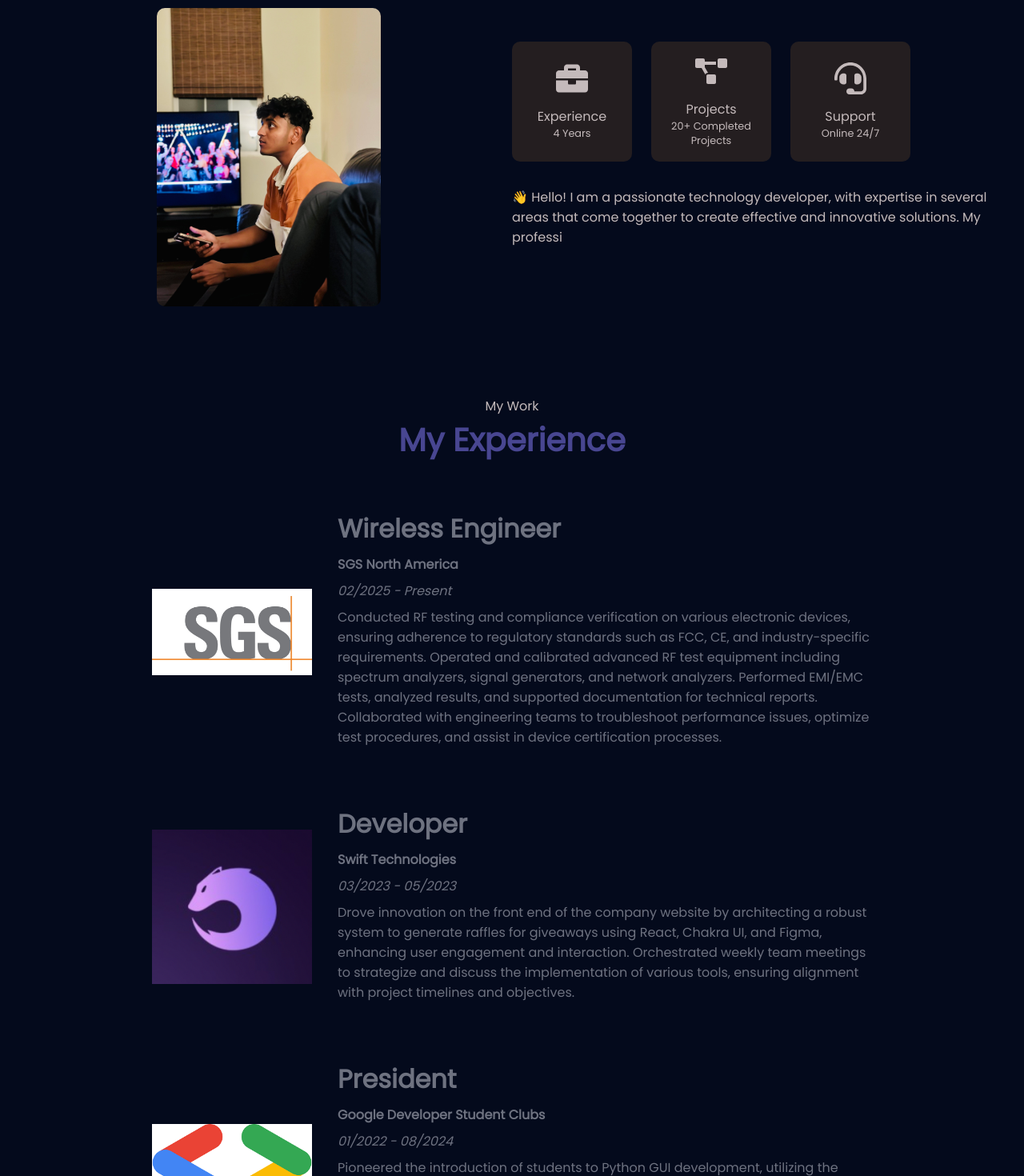
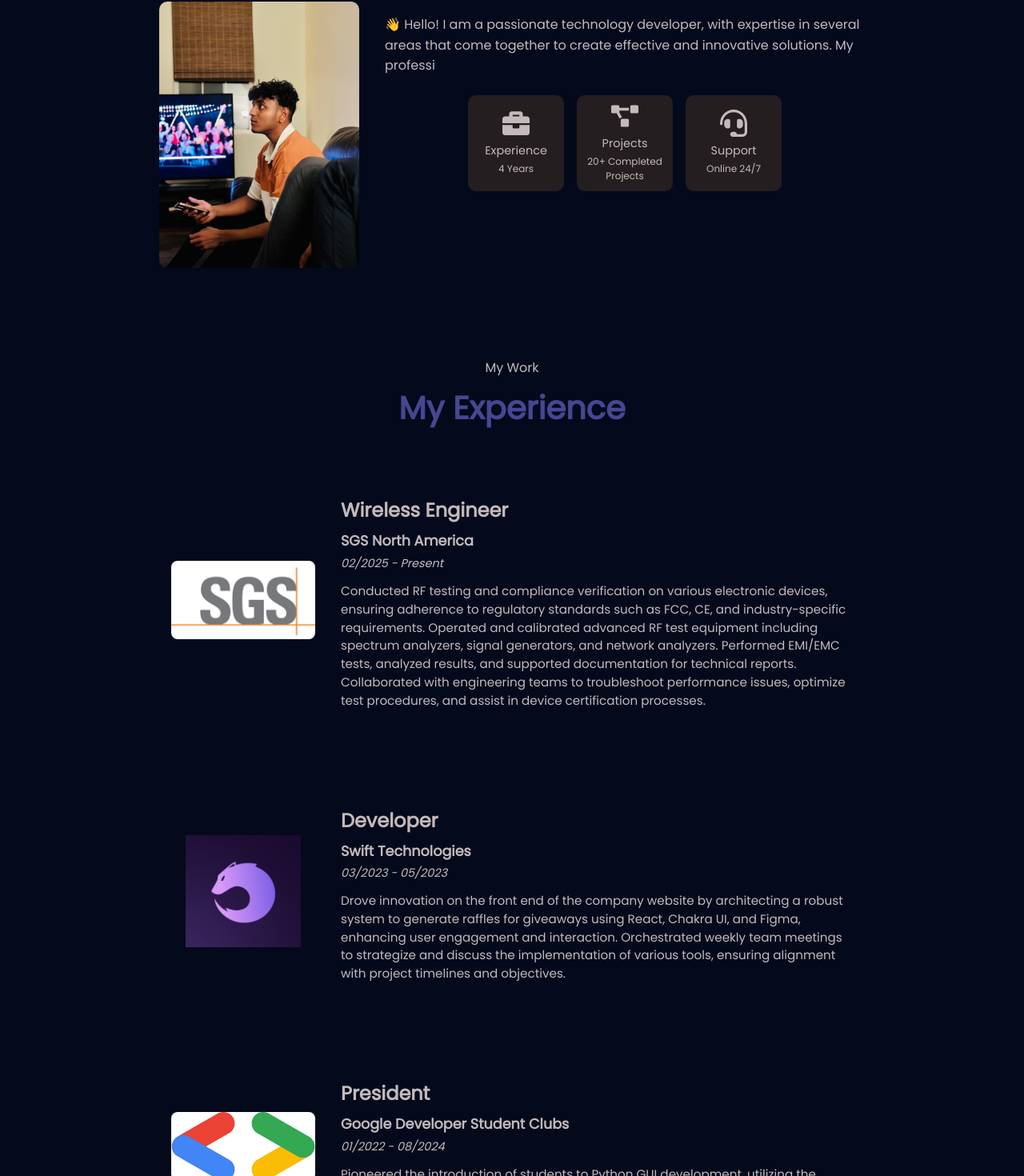
Before and after one commit to anishdhandore/Portfolio, a React (Create React App) app: page / in a window 1280 px wide. Shown: the part 914-2384 px from the top of the page at 80% size. Built offline with nearby package versions, Linux system fonts and the light colour scheme.

Commit message:
made the website responsive

```diff
--- a/src/App.css
+++ b/src/App.css
@@ -1,9 +1,11 @@
 /* src/App.css */
 html {
   scroll-behavior: smooth;
+  overflow-x: hidden;
 }
 
 body {
+  overflow-x: hidden;
   margin: 0;
   font-family: 'Arial', sans-serif;
 }
@@ -17,3 +19,48 @@ p {
   font-size: 1.1rem;
   color: #555;
 }
+
+.responsive-container {
+  width: 100%;
+  max-width: 1200px;
+  margin: auto;
+  padding: 0 20px;
+}
+
+
+@media screen and (max-width: 768px) {
+  body {
+    padding: 0;
+  }
+
+  h1, h2 {
+    font-size: 1.5rem;
+    text-align: center;
+  }
+
+  p {
+    font-size: 1rem;
+    padding: 0 15px;
+    text-align: center;
+  }
+
+  nav, .navbar {
+    flex-direction: column;
+    align-items: center;
+  }
+
+  .section, .container, .experience-item, .portfolio-item {
+    width: 100% !important;
+    padding: 10px;
+    margin: 10px 0;
+  }
+
+  .section-content {
+    flex-direction: column;
+  }
+
+  .image {
+    max-width: 100%;
+    height: auto;
+  }
+}
--- a/src/components/About.js
+++ b/src/components/About.js
@@ -1,172 +1,175 @@
 import React from 'react';
 import styled from 'styled-components';
 import { FaBriefcase, FaProjectDiagram, FaHeadset } from 'react-icons/fa';
-import MyPhoto from '../me.jpg'; // Update the path to your photo
-import useTypewriterEffect from '../hooks/useTypewriterEffect'; // Import the hook
+import MyPhoto from '../me.jpg';
+import useTypewriterEffect from '../hooks/useTypewriterEffect';
 
 const About = () => {
   const typedDescription = useTypewriterEffect(
     "👋 Hello! I am a passionate technology developer, with expertise in several areas that come together to create effective and innovative solutions. My professional journey has been focused on driving efficiency and excellence through technology.",
-    40 // Typing speed in milliseconds
+    40
   );
 
   return (
+    <div className="responsive-container">
       <AboutSection id="about">
         <TitleContainer>
           <AboutMeTitle>About Me</AboutMeTitle>
         </TitleContainer>
-      <AboutContent>
+
+        <TopContent>
           <ImageContainer>
             <ProfileImage src={MyPhoto} alt="My Photo" />
           </ImageContainer>
-        <RightContent>
+
+          <TextAndButtonsWrapper>
+            <DescriptionWrapper>
+              <DescriptionText>{typedDescription}</DescriptionText>
+            </DescriptionWrapper>
+
             <ButtonsContainer>
-            <ExperienceButton>
-              <IconContainer>
-                <FaBriefcase size={40} color="#c4babb" /> {/* Experience icon */}
-              </IconContainer>
+              <InfoButton>
+                <FaBriefcase size={34} color="#c4babb" />
                 <ButtonText>Experience</ButtonText>
                 <YearsText>4 Years</YearsText>
-            </ExperienceButton>
-            <ProjectsButton>
-              <IconContainer>
-                <FaProjectDiagram size={40} color="#c4babb" /> {/* Project icon */}
-              </IconContainer>
+              </InfoButton>
+              <InfoButton>
+                <FaProjectDiagram size={34} color="#c4babb" />
                 <ButtonText>Projects</ButtonText>
                 <YearsText>20+ Completed Projects</YearsText>
-            </ProjectsButton>
-            <SupportButton>
-              <IconContainer>
-                <FaHeadset size={40} color="#c4babb" /> {/* Support icon */}
-              </IconContainer>
+              </InfoButton>
+              <InfoButton>
+                <FaHeadset size={34} color="#c4babb" />
                 <ButtonText>Support</ButtonText>
                 <YearsText>Online 24/7</YearsText>
-            </SupportButton>
+              </InfoButton>
             </ButtonsContainer>
-          <DescriptionText>
-            {typedDescription}
-          </DescriptionText>
-        </RightContent>
-      </AboutContent>
+          </TextAndButtonsWrapper>
+        </TopContent>
       </AboutSection>
+    </div>
   );
 };
 
+// ========== Styled Components ==========
+
 const AboutSection = styled.section`
-  padding: 2rem; /* Space around the section */
-  padding-top: 2rem; /* Reduced padding at the top to bring sections closer */
-  background-color: #040a1c; /* Background color */
-  color: #c4babb; /* Text color */
+  padding: 2rem;
+  background-color: #040a1c;
+  color: #c4babb;
 `;
 
 const TitleContainer = styled.div`
-  text-align: center; /* Center align titles */
-  margin-bottom: 1.5rem; /* Space below titles */
+  text-align: center;
+  margin-bottom: 1.5rem;
 `;
 
 const AboutMeTitle = styled.h3`
-  font-size: 2.5rem; /* Adjust font size for "About Me" */
-  margin: 0; /* Remove default margin */
-  color: #484691; /* Change font color */
+  font-size: 2.5rem;
+  margin: 0;
+  color: #484691;
 `;
 
-const AboutContent = styled.div`
+const TopContent = styled.div`
   display: flex;
-  width: 100%;
-  justify-content: space-between;
+  gap: 2rem;
+  justify-content: center;
+  align-items: flex-start;
+  flex-wrap: wrap;
+
+  @media screen and (max-width: 768px) {
+    flex-direction: column;
+    align-items: center;
+  }
 `;
 
 const ImageContainer = styled.div`
-  flex: 1; /* Take up one part of the flex container */
   display: flex;
   justify-content: center;
-  align-items: center;
 `;
 
 const ProfileImage = styled.img`
-  width: 80%; /* Adjust image size to be smaller */
-  max-width: 280px; /* Set a max width */
-  height: auto; /* Maintain aspect ratio */
-  border-radius: 10px; /* Rounded corners for the image */
-  margin-top: 0.5rem; /* Adjusted margin to lift the image slightly */
+  width: 100%;
+  max-width: 250px;
+  height: auto;
+  border-radius: 10px;
 `;
 
-const RightContent = styled.div`
-  flex: 1; /* Take up one part of the flex container */
+const TextAndButtonsWrapper = styled.div`
   display: flex;
-  flex-direction: column; /* Arrange buttons and description vertically */
-  align-items: flex-start; /* Align items to the left */
-  padding-top: 50px;
+  flex-direction: column;
+  justify-content: center;
+
+  @media screen and (max-width: 768px) {
+    align-items: center;
+    text-align: center;
+  }
 `;
 
-const ButtonsContainer = styled.div`
-  display: flex; /* Change to flex to place buttons next to each other */
-  gap: 1.5rem; /* Increased space between buttons */
-  margin-bottom: 1rem; /* Space below buttons */
+const DescriptionWrapper = styled.div`
+  max-width: 600px;
+
+  @media screen and (max-width: 768px) {
+    margin: 0 auto;
+    width: 100%;
+    display: flex;
+    justify-content: center;
+  }
 `;
 
-const ExperienceButton = styled.div`
-  background-color: #241e20; /* Match the background */
+
+const DescriptionText = styled.p`
+  font-size: 1rem;
   color: #c4babb;
-  width: 150px; /* Set fixed width for square shape */
-  height: 150px; /* Set fixed height for square shape */
-  border: none;
-  border-radius: 10px; /* Rounded corners */
-  display: flex;
-  flex-direction: column; /* Align text and icon vertically */
-  align-items: center; /* Center align items */
-  justify-content: center; /* Center align items */
-  cursor: default; /* Not clickable */
+  line-height: 1.6;
+  margin-top: 1rem;
+  word-break: break-word;
+
+  @media screen and (max-width: 768px) {
+    padding: 0 1rem;
+    text-align: center;
+    max-width: 100%;
+  }
 `;
 
-const ProjectsButton = styled.div`
-  background-color: #241e20; /* Match the background */
-  color: #c4babb;
-  width: 150px; /* Set fixed width for square shape */
-  height: 150px; /* Set fixed height for square shape */
-  border: none;
-  border-radius: 10px; /* Rounded corners */
+
+const ButtonsContainer = styled.div`
   display: flex;
-  flex-direction: column; /* Align text and icon vertically */
-  align-items: center; /* Center align items */
-  justify-content: center; /* Center align items */
-  cursor: default; /* Not clickable */
+  flex-wrap: wrap;
+  justify-content: center;
+  gap: 1rem;
+  margin-top: 1.5rem;
 `;
 
-const SupportButton = styled.div`
-  background-color: #241e20; /* Match the background */
+const InfoButton = styled.div`
+  background-color: #241e20;
   color: #c4babb;
-  width: 150px; /* Set fixed width for square shape */
-  height: 150px; /* Set fixed height for square shape */
-  border: none;
-  border-radius: 10px; /* Rounded corners */
+  width: 120px;
+  height: 120px;
+  border-radius: 10px;
   display: flex;
-  flex-direction: column; /* Align text and icon vertically */
-  align-items: center; /* Center align items */
-  justify-content: center; /* Center align items */
-  cursor: default; /* Not clickable */
-`;
+  flex-direction: column;
+  align-items: center;
+  justify-content: center;
+  padding: 8px;
 
-const IconContainer = styled.div`
-  margin-bottom: 0.5rem; /* Space between icon and text */
+  @media screen and (max-width: 480px) {
+    width: 95px;
+    height: 95px;
+    padding: 6px;
+  }
 `;
 
 const ButtonText = styled.span`
-  font-size: 1rem; /* Adjust font size for button text */
-  color: #c4babb; /* Font color */
+  font-size: 0.9rem;
+  margin-top: 0.4rem;
+  text-align: center;
 `;
 
 const YearsText = styled.span`
-  font-size: 0.8rem; /* Smaller font size for years */
-  color: #c4babb; /* Font color */
-  text-align: center; /* Center the text */
-`;
-
-const DescriptionText = styled.p`
-  text-align: left; /* Align description text to the left */
-  color: #c4babb; /* Font color */
-  font-size: 1rem; /* Font size for description */
-  margin-top: 1rem; /* Space above the description */
+  font-size: 0.75rem;
+  text-align: center;
+  margin-top: 0.2rem;
 `;
 
 export default About;
--- a/src/components/Experience.js
+++ b/src/components/Experience.js
@@ -1,4 +1,3 @@
-// src/components/Experience.js
 import React from 'react';
 import styled from 'styled-components';
 import Swift from '../swift.jpg';
@@ -9,127 +8,145 @@ import SGS from '../sgs.jpg';
 const Experience = () => {
   return (
     <ExperienceSection id="experience">
-      <text>My Work</text>
-      <h2>My Experience</h2>
-      <br></br>
+      <Subtitle>My Work</Subtitle>
+      <Heading>My Experience</Heading>
+
       <ExperienceContainer>
-      <ExperienceItem>
-          <Logo src={SGS} alt="Company Logo" />
-          <ExperienceDetails>
-            <h3>Wireless Engineer</h3>
-            <CompanyName>SGS North America</CompanyName>
-            <Duration>02/2025 - Present</Duration>
-            <Description>
-            Conducted RF testing and compliance verification on various electronic devices, ensuring adherence to regulatory standards such as FCC, CE, and industry-specific requirements. Operated and calibrated advanced RF test equipment including spectrum analyzers, signal generators, and network analyzers. Performed EMI/EMC tests, analyzed results, and supported documentation for technical reports. Collaborated with engineering teams to troubleshoot performance issues, optimize test procedures, and assist in device certification processes.            </Description>
-          </ExperienceDetails>
-        </ExperienceItem>
-        <ExperienceItem>
-          <Logo src={Swift} alt="Company Logo" />
-          <ExperienceDetails>
-            <h3>Developer</h3>
-            <CompanyName>Swift Technologies</CompanyName>
-            <Duration>03/2023 - 05/2023</Duration>
-            <Description>
-              Drove innovation on the front end of the company website by architecting a robust system to generate raffles for giveaways using React, Chakra UI, and Figma, enhancing user engagement and interaction. Orchestrated weekly team meetings to strategize and discuss the implementation of various tools, ensuring alignment with project timelines and objectives.
-            </Description>
-          </ExperienceDetails>
-        </ExperienceItem>
-        <ExperienceItem>
-          <Logo src={GDSC} alt="Company Logo" />
-          <ExperienceDetails>
-            <h3>President</h3>
-            <CompanyName>Google Developer Student Clubs</CompanyName>
-            <Duration>01/2022 - 08/2024</Duration>
-            <Description>
-              Pioneered the introduction of students to Python GUI development, utilizing the Tkinter library, cultivating a hands-on learning environment. Facilitated and hosted dynamic workshops on foundational HTML and CSS properties, as well as web development frameworks like Flask and Django, empowering students to acquire practical skills for the evolving tech landscape.
-            </Description>
-          </ExperienceDetails>
-        </ExperienceItem>
-        <ExperienceItem>
-          <Logo src={CSUSM} alt="Company Logo" />
-          <ExperienceDetails>
-            <h3>STEM Tutor</h3>
-            <CompanyName>CSUSM STEM Success Center</CompanyName>
-            <Duration>08/2021 - 12/2022</Duration>
-            <Description>
-              Mentored students in the fundamentals of programming and object-oriented programming in C++, elevating their understanding and proficiency in coding practices. Guided students in developing a diverse problem-solving mindset, encouraging critical thinking and reasoning approaches when tackling complex problem statements.
-            </Description>
-          </ExperienceDetails>
-        </ExperienceItem>
+        {experiences.map((exp, index) => (
+          <ExperienceItem key={index}>
+            <Logo src={exp.logo} alt="Company Logo" />
+            <Details>
+              <Role>{exp.role}</Role>
+              <Company>{exp.company}</Company>
+              <Duration>{exp.duration}</Duration>
+              <Description>{exp.description}</Description>
+            </Details>
+          </ExperienceItem>
+        ))}
       </ExperienceContainer>
     </ExperienceSection>
   );
 };
 
+const experiences = [
+  {
+    logo: SGS,
+    role: 'Wireless Engineer',
+    company: 'SGS North America',
+    duration: '02/2025 - Present',
+    description:
+      'Conducted RF testing and compliance verification on various electronic devices, ensuring adherence to regulatory standards such as FCC, CE, and industry-specific requirements. Operated and calibrated advanced RF test equipment including spectrum analyzers, signal generators, and network analyzers. Performed EMI/EMC tests, analyzed results, and supported documentation for technical reports. Collaborated with engineering teams to troubleshoot performance issues, optimize test procedures, and assist in device certification processes.',
+  },
+  {
+    logo: Swift,
+    role: 'Developer',
+    company: 'Swift Technologies',
+    duration: '03/2023 - 05/2023',
+    description:
+      'Drove innovation on the front end of the company website by architecting a robust system to generate raffles for giveaways using React, Chakra UI, and Figma, enhancing user engagement and interaction. Orchestrated weekly team meetings to strategize and discuss the implementation of various tools, ensuring alignment with project timelines and objectives.',
+  },
+  {
+    logo: GDSC,
+    role: 'President',
+    company: 'Google Developer Student Clubs',
+    duration: '01/2022 - 08/2024',
+    description:
+      'Pioneered the introduction of students to Python GUI development, utilizing the Tkinter library. Facilitated dynamic workshops on foundational HTML/CSS as well as frameworks like Flask and Django.',
+  },
+  {
+    logo: CSUSM,
+    role: 'STEM Tutor',
+    company: 'CSUSM STEM Success Center',
+    duration: '08/2021 - 12/2022',
+    description:
+      'Mentored students in programming and OOP in C++. Guided them in developing critical problem-solving skills and debugging techniques through collaborative learning.',
+  },
+];
+
+// Styled Components
 const ExperienceSection = styled.section`
-  background-color: #040a1c; /* Background color matching Home and About */
-  padding: 5rem 0;
+  background-color: #040a1c;
+  padding: 5rem 1rem;
   text-align: center;
+`;
 
-  h2 {
-    font-size: 2.5rem;
-    color: #484691;
-    margin-bottom: 2rem; /* Space below the heading */
-  }
+const Subtitle = styled.p`
+  color: #c4babb;
+  font-size: 1rem;
+  margin-bottom: 0.5rem;
+`;
 
-  text{
-    color: #c4babb;
-    font-size: 1rem;
-  }
+const Heading = styled.h2`
+  font-size: 2.5rem;
+  color: #484691;
+  margin-bottom: 3rem;
 `;
 
 const ExperienceContainer = styled.div`
   display: flex;
-  flex-direction: column; /* Stack items vertically */
-  align-items: center; /* Center align items */
-  gap: 4rem; /* Space between items */
+  flex-direction: column;
+  align-items: center;
+  gap: 4rem;
 `;
 
 const ExperienceItem = styled.div`
-  display: flex; /* Use flexbox for item layout */
-  align-items: center; /* Align logo and details */
-  width: 80%; /* Adjust width as needed */
-  max-width: 900px; /* Increased max width */
+  display: flex;
+  flex-direction: row;
+  align-items: center; /* <-- fix vertical alignment */
+  width: 100%;
+  max-width: 900px;
+  padding: 1.5rem;
+  gap: 2rem;
+
+  @media screen and (max-width: 768px) {
+    flex-direction: column;
+    text-align: center;
+    align-items: center;
+  }
 `;
 
 const Logo = styled.img`
-  width: 200px; /* Increased logo size */
-  height: auto; /* Maintain aspect ratio */
-  margin-right: 2rem; /* Increased space between logo and text */
-`;
+  width: 180px;
+  max-width: 100%;
+  max-height: 140px;
+  object-fit: contain;
+  border-radius: 8px;
 
-const ExperienceDetails = styled.div`
-  text-align: left; /* Align text to the left */
-  // color: #c4babb; /* Text color */
-  color: #6e7280;
-
-  h3 {
-    font-size: 2.0rem; /* Increased font size for the job title */
-    margin: 0; /* Remove default margin */
-  }
-
-  p {
-    font-size: 1rem; /* Reduced font size for description text */
-    margin: 0.5rem 0; /* Space between paragraphs */
+  @media screen and (max-width: 768px) {
+    max-height: 120px;
   }
 `;
 
-const CompanyName = styled.p`
-  font-weight: bold; /* Bold for company name */
-  margin: 0.5rem 0; /* Space between paragraphs */
-  font-size: 4rem; /* Larger size for company name */
+const Details = styled.div`
+  flex: 1;
+  color: #c4babb;
+  text-align: left;
+
+  @media screen and (max-width: 768px) {
+    text-align: center;
+  }
+`;
+
+const Role = styled.h3`
+  font-size: 1.5rem;
+  margin: 0.5rem 0;
+`;
+
+const Company = styled.p`
+  font-weight: bold;
+  font-size: 1.1rem;
+  margin: 0.3rem 0;
 `;
 
 const Duration = styled.p`
-  font-style: italic; /* Italic for duration */
-  font-size: 1rem; /* Smaller font size for duration */
-  margin: 0.5rem 0; /* Space between paragraphs */
+  font-style: italic;
+  font-size: 0.9rem;
+  margin-bottom: 0.8rem;
 `;
 
 const Description = styled.p`
-  font-size: 1rem; /* Reduced font size for description */
-  margin: 0.5rem 0; /* Space between paragraphs */
-  font-family: 'Poppins', sans-serif; /* Use Poppins font for job description */
+  font-size: 0.95rem;
+  line-height: 1.5;
 `;
 
 export default Experience;
--- a/src/components/Home.js
+++ b/src/components/Home.js
@@ -11,6 +11,7 @@ const Home = () => {
         }
     };
   return (
+    <div className='responsive-container'>
     <HeroSection id="home">
       <HeroContent>
         <text>Hello, I am</text>
@@ -39,12 +40,14 @@ const Home = () => {
 
       </HeroContent>
     </HeroSection>
+    </div>
   );
 };
 
 const HeroSection = styled.section`
   height: 100vh;
   display: flex;
+  flex-wrap: wrap;
   justify-content: center;
   align-items: center;
   text-align: center;
@@ -52,6 +55,7 @@ const HeroSection = styled.section`
 `;
 
 const HeroContent = styled.div`
+
   h1 {
     font-size: 3.0rem;  /* Reduced font size */
     color: #c4babb;  /* Light and skinny font color */
--- a/src/styles/GlobalStyle.js
+++ b/src/styles/GlobalStyle.js
@@ -6,6 +6,12 @@ export const GlobalStyle = createGlobalStyle`
     margin: 0;
     padding: 0;
     box-sizing: border-box;
+  }
+    html, body {
+    margin: 0;
+    padding: 0;
+    overflow-x: hidden;
+    width: 100%;
   }
 
   body {
```
Also changed, not shown: src/components/Contact.js (+34 -15 lines), src/components/Navbar.js (+23 -14 lines), src/components/Portfolio.js (+79 -47 lines). Lines whose indentation alone changed are shown as unchanged.
